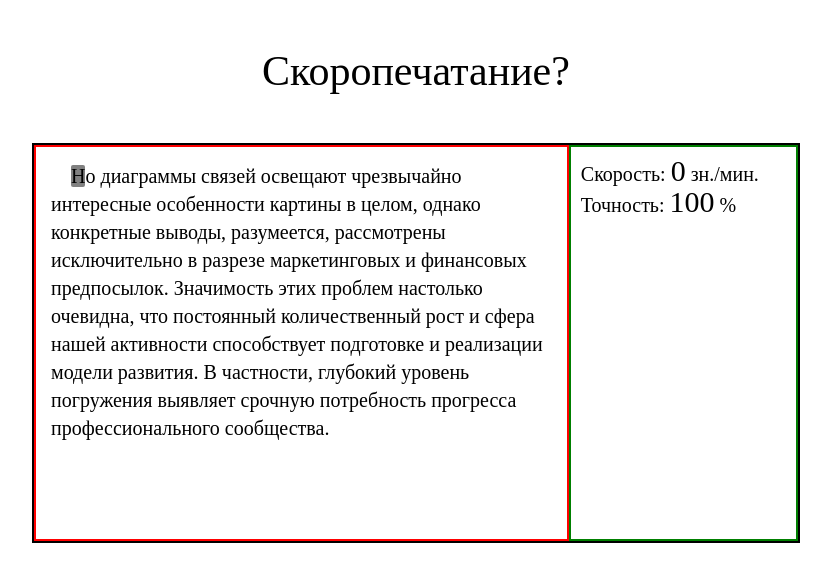
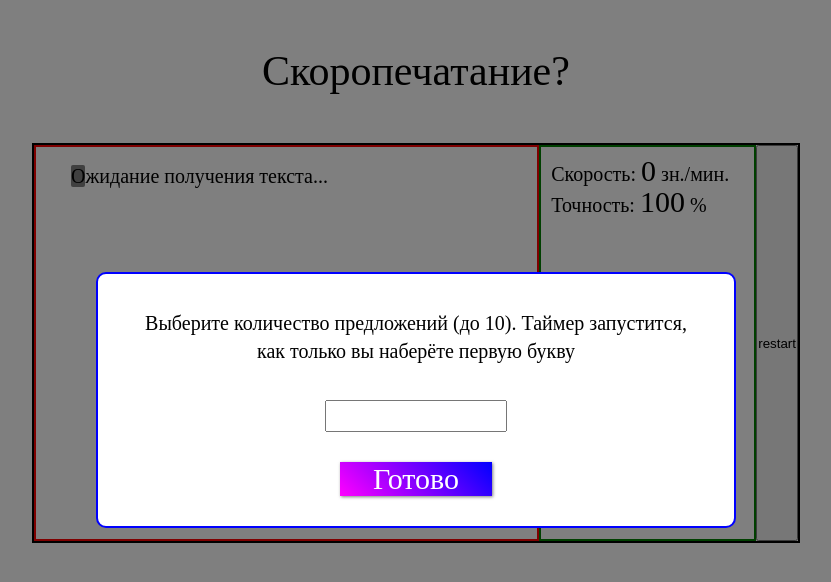
Before and after one commit to dondrell/print-trainer, a React (Create React App) app: page / in a window 1280 px wide. Shown: the top 582 px of the page, without its empty margins (224-1055 px from the left). Built offline with nearby package versions, Linux system fonts and the light colour scheme.

Commit message:
new things work bad

```diff
--- a/src/App.js
+++ b/src/App.js
@@ -1,7 +1,7 @@
 import React from 'react'
 import Text from './Text/Text'
 import CurrentResult from './CurrentResult/CurrentResult'
-// import Modal from '.'
+import Modal from './Modal/Modal'
 
 
 class App extends React.Component{
@@ -11,7 +11,8 @@ class App extends React.Component{
 		letter_counter: 0,
 		time: 0,
 		timer_id: null,
-		text: 'Но диаграммы связей освещают чрезвычайно интересные особенности картины в целом, однако конкретные выводы, разумеется, рассмотрены исключительно в разрезе маркетинговых и финансовых предпосылок. Значимость этих проблем настолько очевидна, что постоянный количественный рост и сфера нашей активности способствует подготовке и реализации модели развития. В частности, глубокий уровень погружения выявляет срочную потребность прогресса профессионального сообщества.',
+		sentence_amount: null,
+		text: 'Ожидание получения текста...',
 	}
 
 	incErrorCounter = () =>
@@ -19,6 +20,18 @@ class App extends React.Component{
 
 	incLetterCounter = () =>
 		this.setState({letter_counter:this.state.letter_counter+1})
+
+	closeModal = (value) => {
+		let text = 'Подождите';
+		fetch('https://fish-text.ru/get?number='+(+value))
+			.then(res=>res.json())
+			.then(res=>{
+				this.setState({text:(res.status === 'success'?res.text:'Что-то пошло не так.')});
+			})
+			.catch(res=>this.setState({text:'Что-то пошло не так.'}));
+		this.setState({sentence_amount: value,is_modal_open: false});
+
+	}
 
 
 
@@ -35,22 +48,37 @@ class App extends React.Component{
 		clearInterval(this.state.timer_id);
 	}
 
+	restart = () => {
+		if (this.state.timer_id)
+			clearInterval(this.state.timer_id);
+		this.setState({
+			is_modal_open: true,
+			error_counter : 0,
+			letter_counter: 0,
+			time: 0,
+			timer_id: null,
+			sentence_amount: null,
+			text: 'Ожидание получения текста...',
+		});
+	}
 
 	render(){
 		return (
-			// {is_modal_open && <Modal></Modal>}
 			<div className='wrapper'>
+				{this.state.is_modal_open && <Modal onButtonClick={this.closeModal}/>}
 				<h1 className='title'>Скоропечатание?</h1>
 				<main className='main-area'>
 					<Text onPrintingError={this.incErrorCounter}
 						onPrintingLetter={this.incLetterCounter}
 						onStartPrinting={this.start}
 						onEndPrinting={this.end}
-						text={this.state.text}/>
+						text={this.state.text}
+						isModalOpen={this.state.is_modal_open}/>
 					<CurrentResult letter_counter={this.state.letter_counter}
 						time={this.state.time}
 						error_counter={this.state.error_counter}
 						size={this.state.text.length}/>
+					<button onClick={this.restart}>restart</button>
 				</main>
 			</div>
 		);
--- a/src/Modal/Modal.css
+++ b/src/Modal/Modal.css
@@ -1,3 +1,62 @@
 .modal{
+	position: fixed;
+	top: 0;
+	left: 0;
+	right: 0;
+	bottom: 0;
+	background-color: rgba(0,0,0,.5);
+}
 
+.modal__window{
+	width: 50vw;
+	position: fixed;
+	top: 50%;
+	left: 50%;
+	transform: translate(-50%,-50%);
+	background-color: white;
+	border-radius: 10px;
+	border: 2px blue solid;
 }
+
+.window{
+	padding: 15px;
+	display: flex;
+	flex-direction: column;
+	align-items: center;
+	overflow: auto;
+}
+
+.window__text{
+	text-align: center;
+	margin: 20px;
+	font: 20px/28px OpenSans;
+}
+
+.window__input{
+	margin: 15px;
+	width: 30%;
+	font: 20px/28px OpenSans;
+	outline: none;
+}
+
+.window__input__error{
+	border: 2px red solid;
+}
+
+.window__button{
+	width: 25%;
+	height: 20%;
+	margin: 15px;
+	font: 30px OpenSans;
+	color: white;
+	background-image: linear-gradient(45deg, magenta, blue);
+	outline: none;
+	border: none;
+	cursor: pointer;
+	box-shadow: 1px 1px 3px rgba(0,0,0,.5);
+}
+
+.window__button:active{
+	box-shadow: none;
+	box-shadow: inset 2px 1px 8px rgba(0,0,0,.4);
+}
--- a/src/Modal/Modal.js
+++ b/src/Modal/Modal.js
@@ -0,0 +1,44 @@
+import React from 'react'
+import './Modal.css'
+
+
+class Modal extends React.Component{
+	state = {
+		value: null,
+		input_error: false,
+	}
+
+	componentDidMount(){
+		this.input.focus();
+	}
+
+	onInputChange = (e) => {
+		let value = e.target.value;
+		if (parseInt(value) <= 10 && parseInt(value) > 0)
+			this.setState({value: value, input_error: false});
+		else
+			this.setState({input_error: true});
+	}
+
+	render(){
+		let {input_error, value} = this.state;
+		return(
+			<div className='modal'>
+				<div className='modal__window window'>
+					<p className='window__text'>Выберите количество предложений (до 10).
+					Таймер запустится, как только вы наберёте первую букву</p>
+					<input onChange={this.onInputChange}
+						className={'window__input' + (input_error? ' window__input__error':'')}
+						ref={(elem)=>{this.input = elem}}
+						type='input'></input>
+					<button onClick={!input_error&&value?()=>this.props.onButtonClick(value):null}
+						className='window__button'>Готово</button>
+				</div>
+			</div>
+		)
+	}
+
+}
+
+
+export default Modal;
--- a/src/Text/Text.js
+++ b/src/Text/Text.js
@@ -1,13 +1,16 @@
 import React from 'react'
 import './Text.css'
 
-class Text extends React.PureComponent{
+class Text extends React.Component{
 	state = {
 		last_letter_num: 0,
-		error: false
+		error: false,
 	};
 
 	handleKeyPress = event=>{
+		if (this.props.isModalOpen)
+			return;
+
 		let {last_letter_num, error} = this.state;
 		let {text} = this.props;
 		if (last_letter_num === 0 && !error)
```
